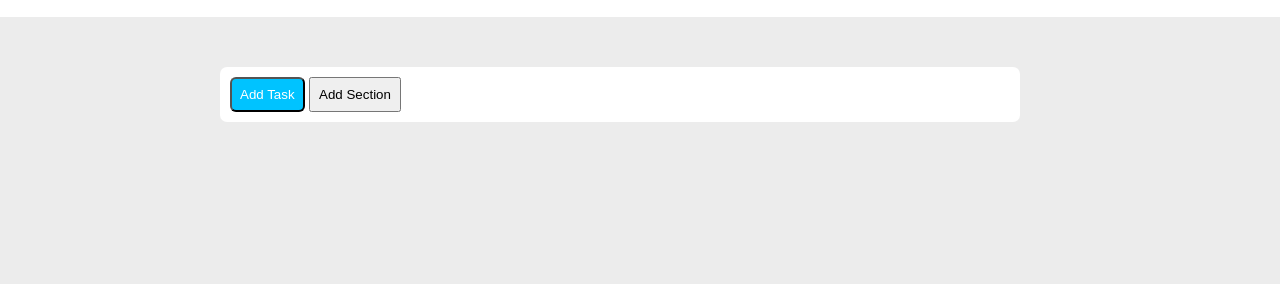
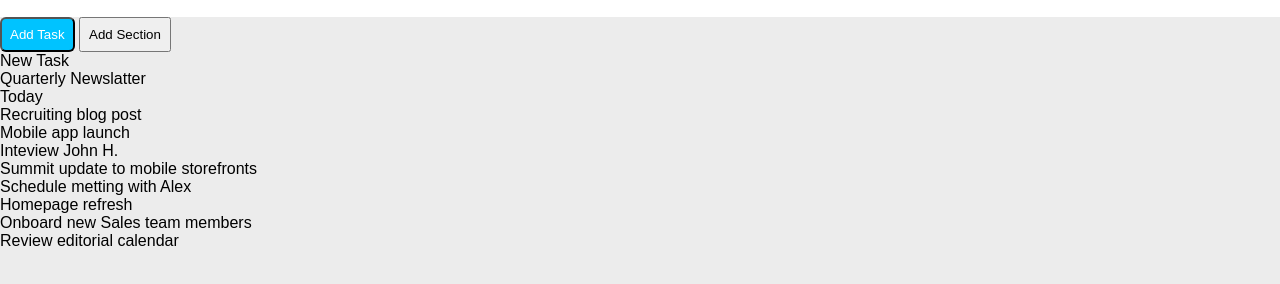
Before and after one commit to Ericson-Manalo/html-css-toboolist, a plain HTML site: page index.html in a window 1280 px wide. Shown: the part 98-382 px from the top of the page. Drawn offline with Linux system fonts and the light colour scheme.

Commit message:
made the unordered list

```diff
--- a/index.html
+++ b/index.html
@@ -16,7 +16,7 @@
     </header>
 
     <main>
-        <section class="container-box">
+        <section class="first-container-box">
             <div>
                 <button class="blue-button" type="button">
                     Add Task
@@ -25,6 +25,36 @@
                     Add Section
                 </button>
         </section>
+
+        <section class="second-container-box">
+            <ul>
+                <li>New Task
+                    <ul>
+                        <li>Quarterly Newslatter</li>
+                    </ul>
+                </li>
+
+                <li>Today
+                    <ul>
+                        <li>Recruiting blog post</li>
+                        <li>Mobile app launch</li>
+                        <li>Inteview John H.</li>
+                        <li>Summit update to mobile storefronts</li>
+                    </ul>
+                </li>
+
+                <li>
+                    <ul>
+                        <li>Schedule metting with Alex</li>
+                        <li>Homepage refresh</li>
+                       <li>Onboard new Sales team members</li>
+                <li>Review editorial calendar</li>
+                    </ul>
+                </li>
+            </ul>
+
+
+        </section>
     </main>
 </body>
 </html>
```
